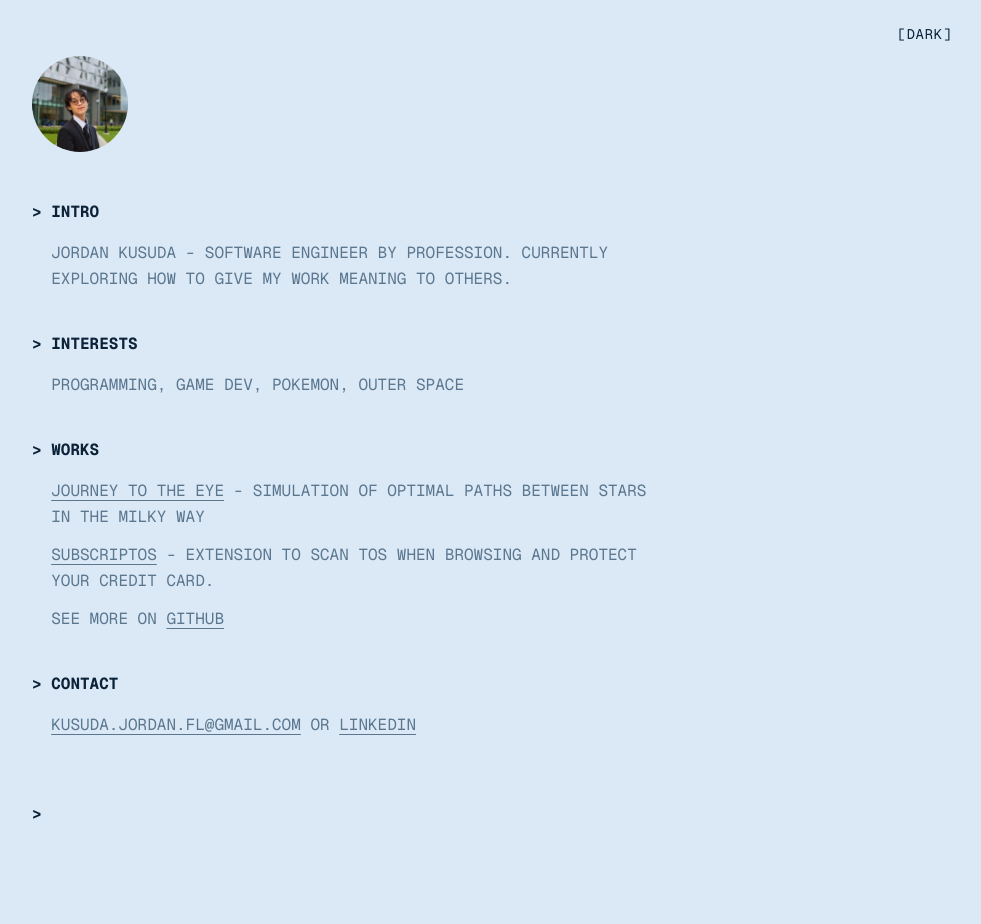
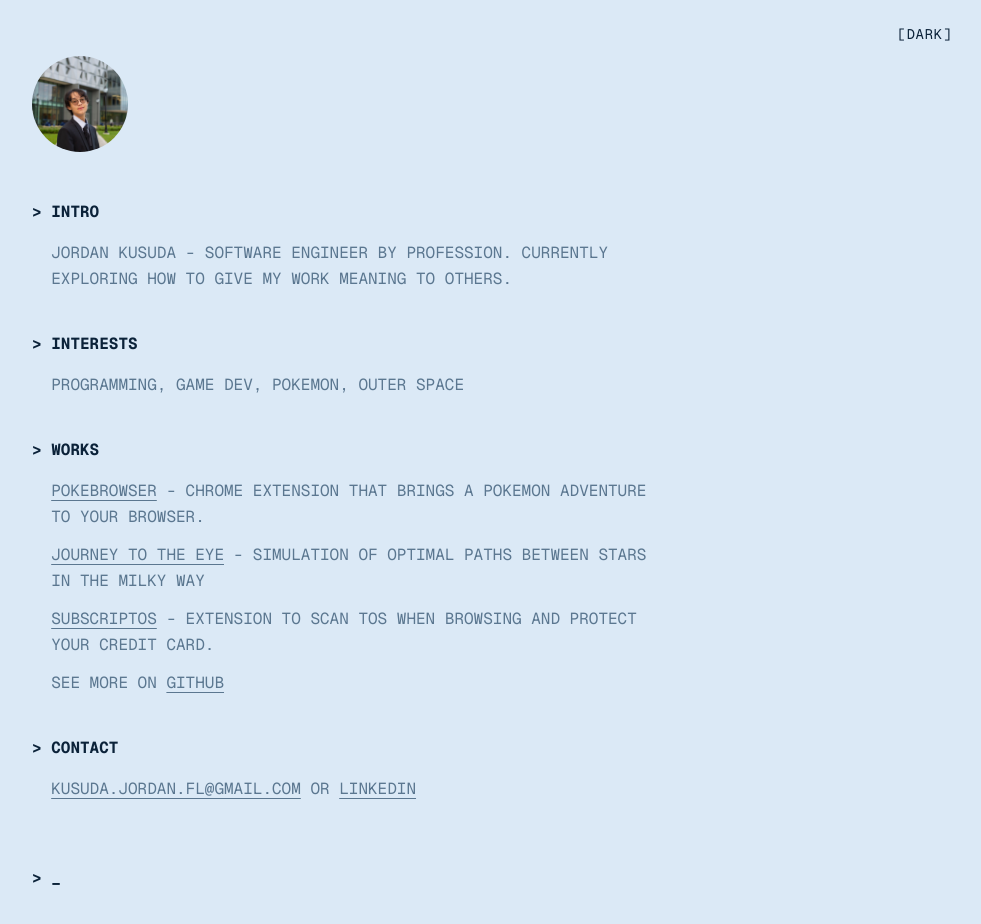
Before and after one commit to jkusuda/jkusuda.dev, a Next.js app: page / in a window 1280 px wide. Shown: the top 924 px of the page, without its empty margins (296-1277 px from the left). Built offline with nearby package versions, Linux system fonts and the light colour scheme.

Commit message:
added pokebrowser

```diff
--- a/app/page.tsx
+++ b/app/page.tsx
@@ -2,6 +2,11 @@ import Image from "next/image";
 import { ThemeToggle } from "@/components/theme-toggle";
 
 const works = [
+  {
+    name: "POKEBROWSER",
+    href: "https://www.pokebrowser.net/",
+    description: "CHROME EXTENSION THAT BRINGS A POKEMON ADVENTURE TO YOUR BROWSER.",
+  },
   {
     name: "JOURNEY TO THE EYE",
     href: "https://journey-to-the-eye.vercel.app/",
```
